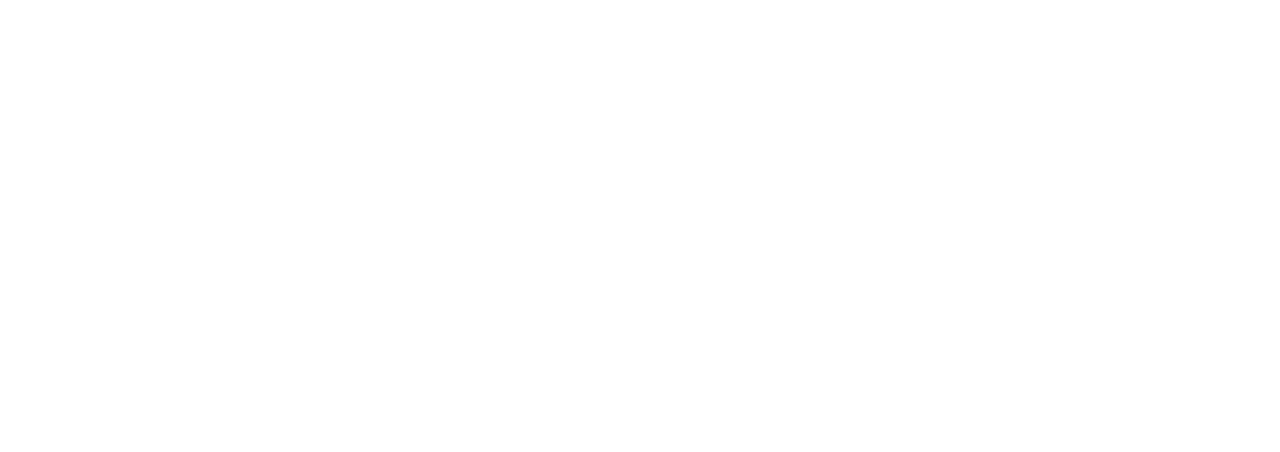
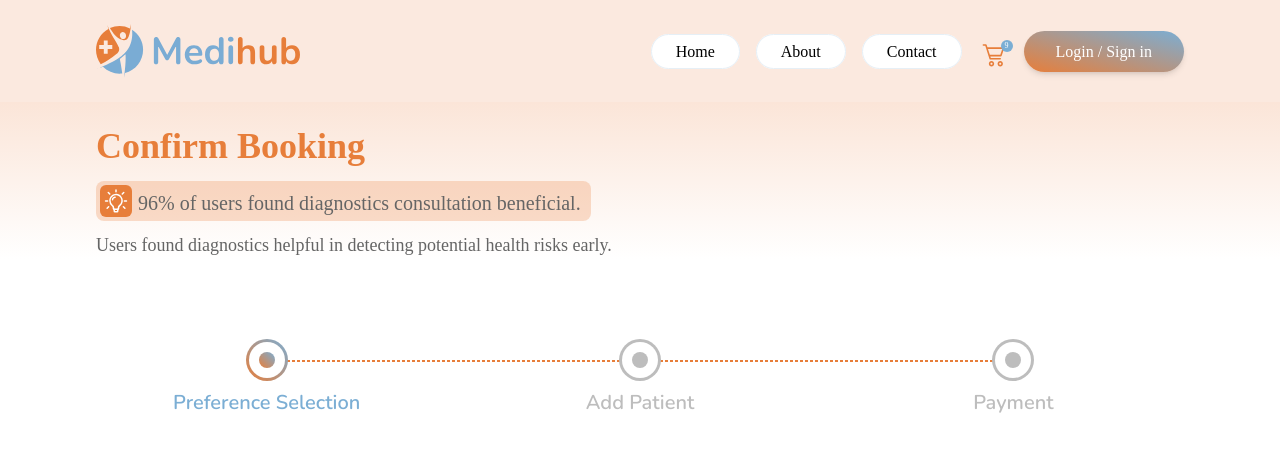
Before and after one commit to vinaykanna/medihub, a React (Vite) app: page /diagnostics/preferences in a window 1280 px wide. Before the commit this address had no page. Shown: the top 452 px of the page. Built offline with nearby package versions, Linux system fonts and the light colour scheme; a web font is replaced by a local one.

Commit message:
tabs add

```diff
--- a/src/Routes.jsx
+++ b/src/Routes.jsx
@@ -19,6 +19,7 @@
 import { useEffect } from "react";
 import Home from "@pages/Home/Home";
 import Preferences from "@modules/instant-consultation/OnlineConsultation/Preferences/Preferences";
+import ConfirmBooking from "@modules/diagnostics/ConfirmBooking/ConfirmBooking";
 
 function Routes() {
   const { pathname } = useLocation();
@@ -36,7 +37,13 @@
       <Route path="/login" element={<Login />} />
       <Route path="/terms-and-conditions" element={<TermsAndConditions />} />
       <Route path="/privacy-policy" element={<PrivacyAndPolicy />} />
-      <Route path="/diagnostics/package" element={<Diagnostics />} />
+      <Route path="/diagnostics">
+        <Route path="package" element={<Diagnostics />} />
+        <Route path="preferences" element={<ConfirmBooking />} />
+        <Route path="patient-details" element={<ConfirmBooking />} />
+        <Route path="address-details" element={<ConfirmBooking />} />
+        <Route path="payment-details" element={<ConfirmBooking />} />
+      </Route>
       <Route path="/instant-consultation" element={<InstantConsultation />} />
       <Route path="/online-consultation">
         <Route path="preferences" element={<Preferences />} />
--- a/src/modules/diagnostics/ConfirmBooking/ConfirmBooking.jsx
+++ b/src/modules/diagnostics/ConfirmBooking/ConfirmBooking.jsx
@@ -1,11 +1,49 @@
 import React from 'react'
 import BookingHeader from './components/BookingHeader'
+import Tabs from '../../../components/Tabs';
+import Header from '../../../components/Header';
+import { useLocation, useNavigate } from 'react-router-dom';
 
 function ConfirmBooking() {
+    const navigate = useNavigate()
+    const location = useLocation();
+    const active = location.pathname.split("/").reverse()[0];
+    console.log(location.pathname.split("/").reverse()[0])
+
     return (
 
-        <div className='px-24 flex bg-gradient-to-b from-[#fbe5d8] to-white pt-6'>
-            <BookingHeader />
+        <div>
+            <Header className="bg-[#fbe9df]" withCart />
+            <div className='px-24 flex bg-gradient-to-b from-[#fbe5d8] to-white pt-6'>
+                <BookingHeader />
+            </div>
+
+            <div className="px-20 mt-20 mb-10">
+                <Tabs
+                    tabItems={[
+                        {
+                            id: "preferences",
+                            title: "Preference Selection",
+                        },
+                        {
+                            id: "patient-details",
+                            title: "Add Patient",
+                        },
+                        // {
+                        //     id: "address-details",
+                        //     title: "Select Address",
+                        // },
+                        {
+                            id: "payment-details",
+                            title: "Payment",
+                        },
+                    ]}
+                    onClick={(tabItem) => {
+                        navigate(`/diagnostics/${tabItem?.id}`);
+                    }}
+                    active={active}
+                />
+            </div>
         </div>
     )
 }
--- a/src/modules/diagnostics/Packages/Packages.jsx
+++ b/src/modules/diagnostics/Packages/Packages.jsx
@@ -8,11 +8,13 @@
 import { useState } from "react";
 import Drawer from "../../../components/Drawer";
 import PackagesDetails from "./components/PackagesDetails";
+import { useNavigate } from "react-router-dom";
 
 
 function Packages() {
     const [isSlider, setIsSlider] = useState(true)
     const [isDrawerOpen, setIsDrawerOpen] = useState(false)
+    const navigate = useNavigate()
 
     const scrollToTop = () => {
         window.scrollTo({
@@ -32,6 +34,10 @@
     });
   };
 
+  const handleAppointment = () => {
+    navigate('/diagnostics/preferences')
+  }
+
     return (
         <>
             <div className="px-24 flex flex-col bg-gradient-to-b from-[#fbe5d8] to-white ">
@@ -39,7 +45,7 @@
                 <div className="flex justify-between items-baseline">
                     <p className="text-primary-solid text-4xl pt-4">Featured Health Check-up Packages</p>
 
-                    <button className="flex justify-center items-center  h-11 relative gap-2.5 px-5 py-2.5 rounded-[30px] bg-[#e77e3a]">
+                    <button onClick={handleAppointment} className="flex justify-center items-center  h-11 relative gap-2.5 px-5 py-2.5 rounded-[30px] bg-[#e77e3a]">
                         <p className="flex-grow-0 flex-shrink-0 text-xl font-medium text-left capitalize text-white">
                             Confirm Appointment
                         </p>
--- a/src/modules/instant-consultation/OnlineConsultation/PatientDetails/PatientDetails.jsx
+++ b/src/modules/instant-consultation/OnlineConsultation/PatientDetails/PatientDetails.jsx
@@ -11,7 +11,7 @@
     <>
       <section className="w-full bg-gradient-to-b from-primary-light from-10%">
         <Header />
-        <div className="px-20 mt-20 mb-10">
+        <div className="">
           <Tabs
             tabItems={[
               {
```
